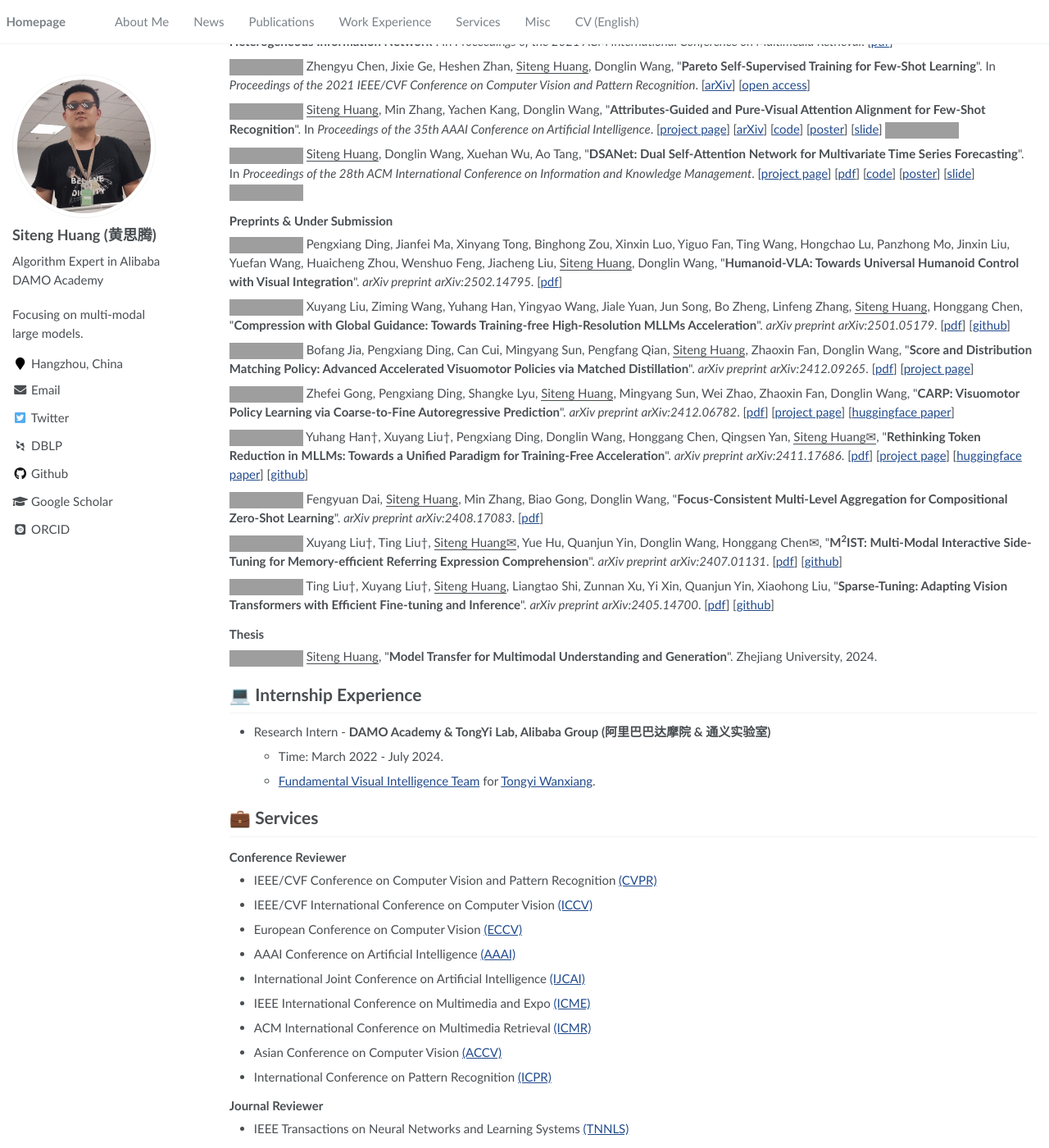
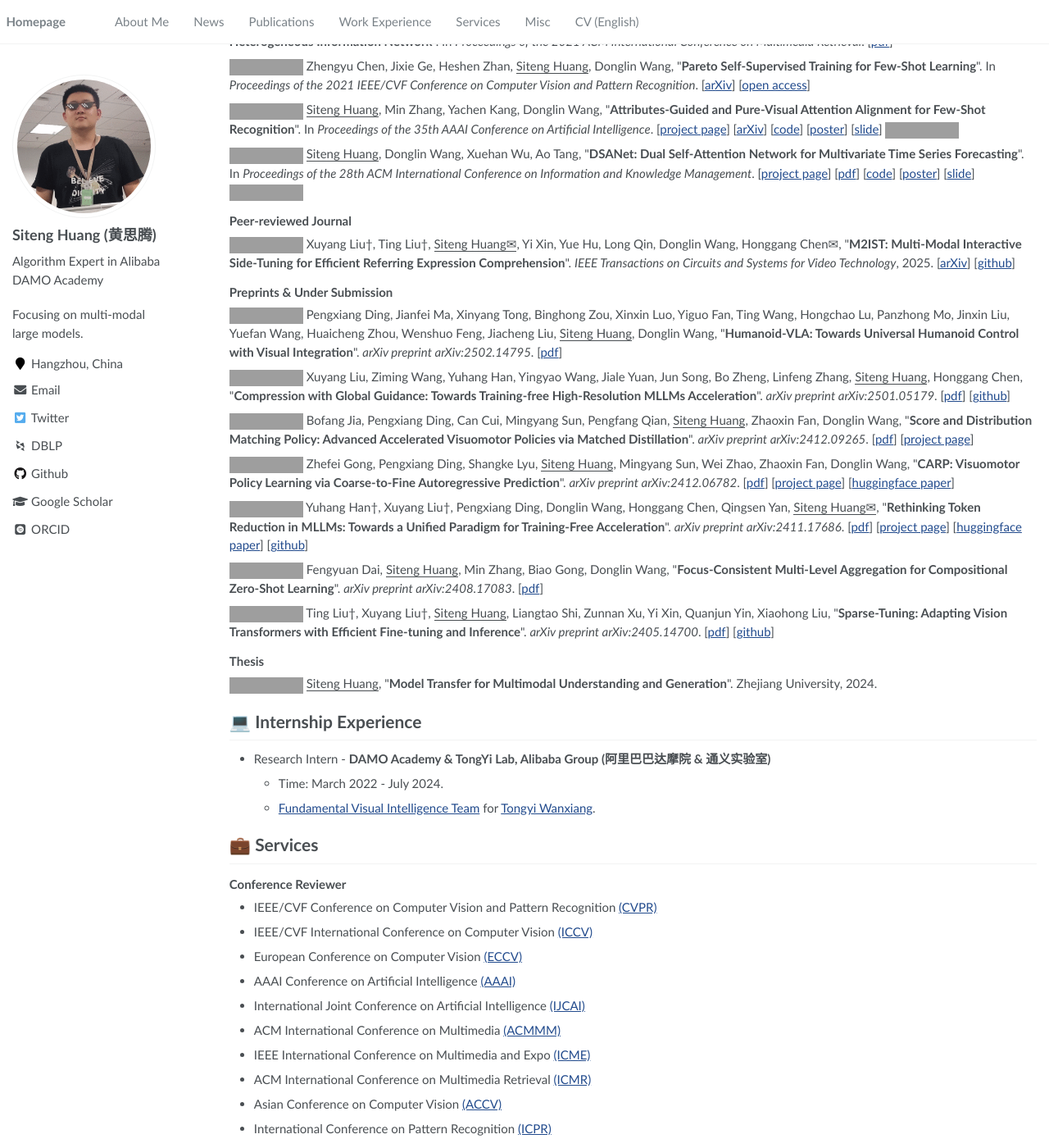
Before and after one commit to bighuang624/bighuang624.github.io, a Jekyll site: the page built from _pages/about.md, in a window 1280 px wide and 1400 px high, scrolled down 2305 px, cut to the strip 0-1400 px from the top of the window. Shown: the whole strip at 82% size. Built offline with Jekyll 4.4.1, drawn with Linux system fonts in a browser that asks for light colours; some web fonts are replaced; grey boxes are pictures that could not be loaded.

Commit message:
update M2IST TCSVT

```diff
--- a/_pages/includes/pub_short.md
+++ b/_pages/includes/pub_short.md
@@ -47,6 +47,10 @@
 
 <!-- <a href="https://dl.acm.org/doi/abs/10.1145/3357384.3358132" style="text-decoration:none;"><span style="font-size:12px;color:#FFFFFF;background-color:#555555;padding:1px 4px 2px 6px;">CIKM</span><span style="font-size:12px;color:#FFFFFF;background-color:#007ec6;padding:1px 6px 2px 4px;">2019</span></a> -->
 
+### Peer-reviewed Journal
+
+<img src="https://img.shields.io/badge/TCSVT-004e00?style=flat-square"> Xuyang Liu†, Ting Liu†, <u>Siteng Huang✉</u>, Yi Xin, Yue Hu, Long Qin, Donglin Wang, Honggang Chen✉, &quot;**M2IST: Multi-Modal Interactive Side-Tuning for Efficient Referring Expression Comprehension**&quot;. *IEEE Transactions on Circuits and Systems for Video Technology*, 2025. [[arXiv](https://arxiv.org/abs/2407.01131)] [[github](https://github.com/xuyang-liu16/M2IST)]
+
 ### Preprints & Under Submission
 
 <a href="https://arxiv.org/abs/2502.14795" target="_blank"><img src="https://img.shields.io/badge/arXiv-2502.14795-B31B1B?style=flat-square"></a> Pengxiang Ding, Jianfei Ma, Xinyang Tong, Binghong Zou, Xinxin Luo, Yiguo Fan, Ting Wang, Hongchao Lu, Panzhong Mo, Jinxin Liu, Yuefan Wang, Huaicheng Zhou, Wenshuo Feng, Jiacheng Liu, <u>Siteng Huang</u>, Donglin Wang, &quot;**Humanoid-VLA: Towards Universal Humanoid Control with Visual Integration**&quot;. *arXiv preprint arXiv:2502.14795*. [[pdf](https://arxiv.org/pdf/2502.14795.pdf)]
@@ -61,8 +65,6 @@
 
 <a href="https://arxiv.org/abs/2408.17083" target="_blank"><img src="https://img.shields.io/badge/arXiv-2408.17083-B31B1B?style=flat-square"></a> Fengyuan Dai, <u>Siteng Huang</u>, Min Zhang, Biao Gong, Donglin Wang, &quot;**Focus-Consistent Multi-Level Aggregation for Compositional Zero-Shot Learning**&quot;. *arXiv preprint arXiv:2408.17083*. [[pdf](https://arxiv.org/pdf/2408.17083.pdf)]
 
-<a href="https://arxiv.org/abs/2407.01131" target="_blank"><img src="https://img.shields.io/badge/arXiv-2407.01131-B31B1B?style=flat-square"></a> Xuyang Liu†, Ting Liu†, <u>Siteng Huang✉</u>, Yue Hu, Quanjun Yin, Donglin Wang, Honggang Chen✉, &quot;**M<sup>2</sup>IST: Multi-Modal Interactive Side-Tuning for Memory-efficient Referring Expression Comprehension**&quot;. *arXiv preprint arXiv:2407.01131*. [[pdf](https://arxiv.org/pdf/2407.01131.pdf)] [[github](https://github.com/xuyang-liu16/M2IST)]
-
 <a href="https://arxiv.org/abs/2405.14700" target="_blank"><img src="https://img.shields.io/badge/arXiv-2405.14700-B31B1B?style=flat-square"></a> Ting Liu†, Xuyang Liu†, <u>Siteng Huang</u>, Liangtao Shi, Zunnan Xu, Yi Xin, Quanjun Yin, Xiaohong Liu, &quot;**Sparse-Tuning: Adapting Vision Transformers with Efficient Fine-tuning and Inference**&quot;. *arXiv preprint arXiv:2405.14700*. [[pdf](https://arxiv.org/pdf/2405.14700.pdf)] [[github](https://github.com/liuting20/Sparse-Tuning)]
 
 ### Thesis
--- a/_pages/includes/services.md
+++ b/_pages/includes/services.md
@@ -15,6 +15,7 @@
 * European Conference on Computer Vision [(ECCV)](https://www.ecva.net/index.php#conferences)
 * AAAI Conference on Artificial Intelligence [(AAAI)](https://aaai.org/conference/aaai/)
 * International Joint Conference on Artificial Intelligence [(IJCAI)](https://www.ijcai.org/)
+* ACM International Conference on Multimedia [(ACMMM)](https://acmmm2025.org/)
 * IEEE International Conference on Multimedia and Expo [(ICME)](https://ieeexplore.ieee.org/xpl/conhome/1000477/all-proceedings)
 * ACM International Conference on Multimedia Retrieval [(ICMR)](http://icmr2024.org/)
 * Asian Conference on Computer Vision [(ACCV)](https://link.springer.com/conference/accv)
@@ -25,6 +26,7 @@
 * IEEE Transactions on Neural Networks and Learning Systems [(TNNLS)](https://ieeexplore.ieee.org/xpl/RecentIssue.jsp?punumber=5962385)
 * IEEE Transactions on Circuits and Systems for Video Technology [(TCSVT)](https://ieeexplore.ieee.org/xpl/RecentIssue.jsp?punumber=76)
 * ACM Transactions on Intelligent Systems and Technology [(ACM TIST)](https://dl.acm.org/journal/tist)
+<!-- * [Neurocomputing](https://www.sciencedirect.com/journal/neurocomputing) -->
 * Journal of Visual Communication and Image Representation [(JVCI)](https://www.sciencedirect.com/journal/journal-of-visual-communication-and-image-representation)
 * Concurrency and Computation: Practice and Experience [(CPE)](https://onlinelibrary.wiley.com/journal/15320634)
 
```
